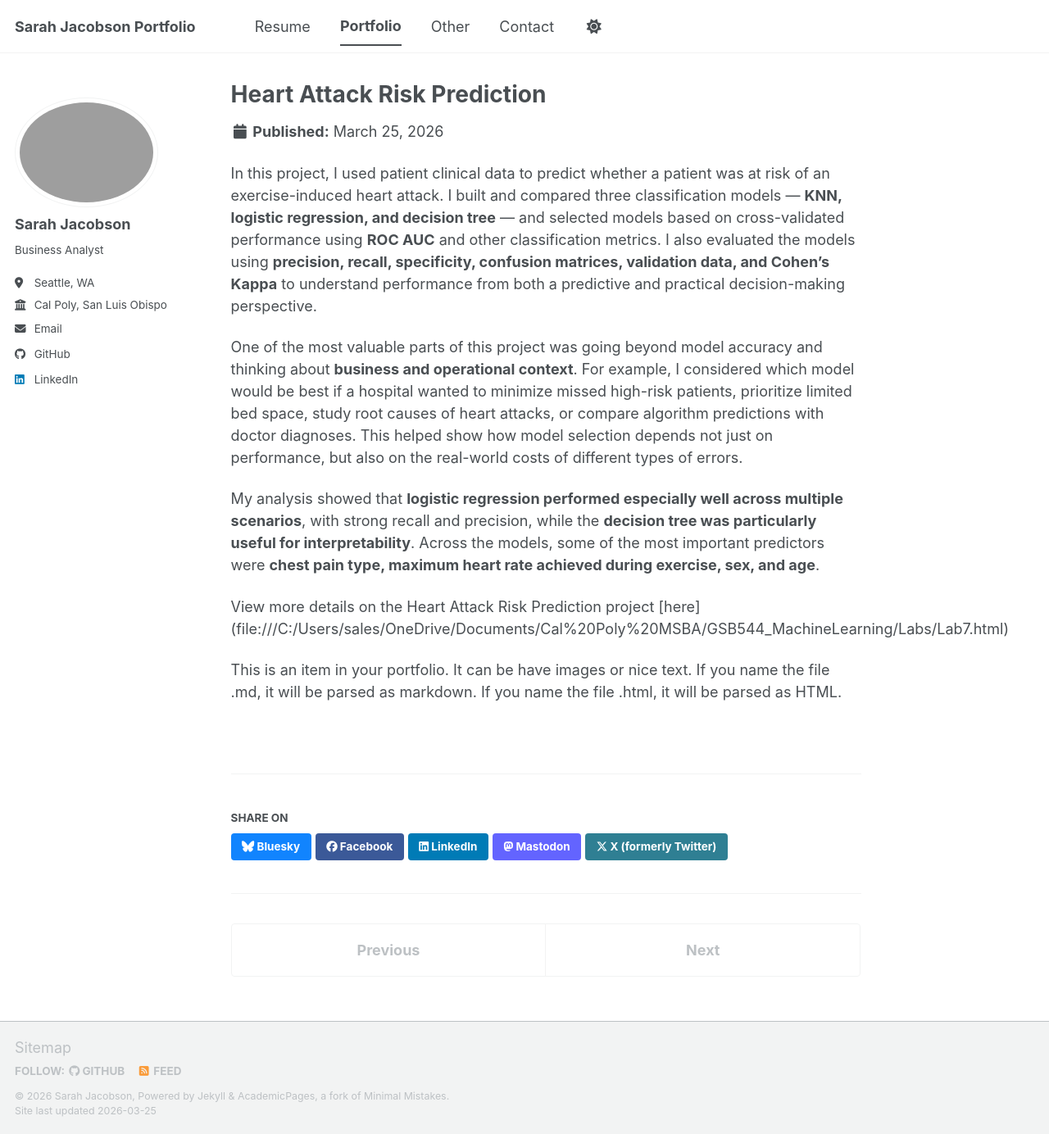
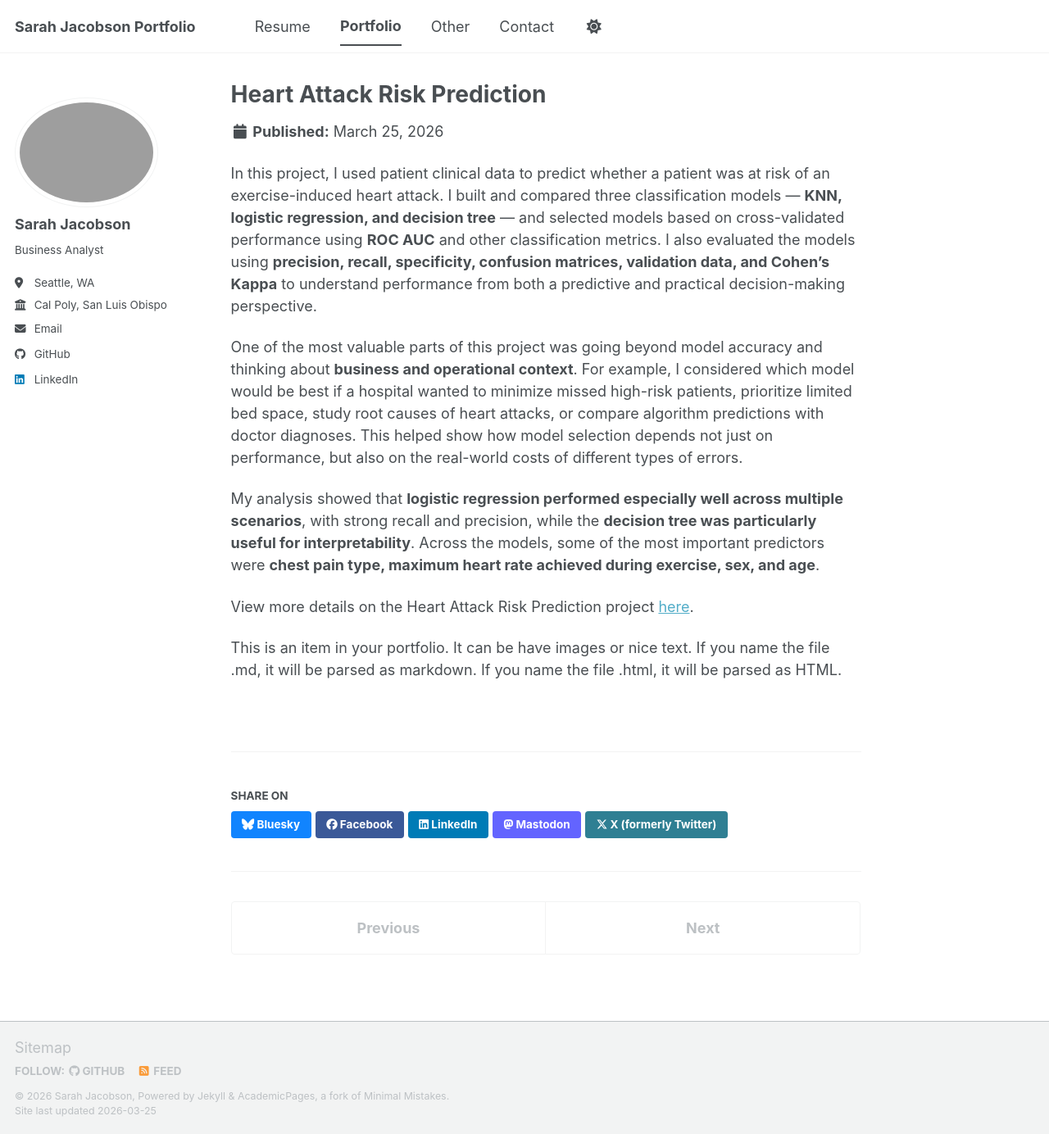
Before and after one commit to sarahjacobson123/sarahjacobson123.github.io, a Jekyll site: the page built from _portfolio/portfolio-1.md, in a window 1280 px wide and 1384 px high. Shown: the whole window at 82% size. Built offline with Jekyll 4.4.1, drawn with Linux system fonts in a browser that asks for light colours; a script bundle is joined from its source files by our own code; library files that are not in the unit come from our copies.

Commit message:
Fix markdown link formatting in portfolio-1.md

```diff
--- a/_portfolio/portfolio-1.md
+++ b/_portfolio/portfolio-1.md
@@ -10,6 +10,6 @@ One of the most valuable parts of this project was going beyond model accuracy a
 
 My analysis showed that **logistic regression performed especially well across multiple scenarios**, with strong recall and precision, while the **decision tree was particularly useful for interpretability**. Across the models, some of the most important predictors were **chest pain type, maximum heart rate achieved during exercise, sex, and age**.
 
-View more details on the Heart Attack Risk Prediction project [here] (file:///C:/Users/sales/OneDrive/Documents/Cal%20Poly%20MSBA/GSB544_MachineLearning/Labs/Lab7.html)
+View more details on the Heart Attack Risk Prediction project [here](file:///C:/Users/sales/OneDrive/Documents/Cal%20Poly%20MSBA/GSB544_MachineLearning/Labs/Lab7.html).
 
 This is an item in your portfolio. It can be have images or nice text. If you name the file .md, it will be parsed as markdown. If you name the file .html, it will be parsed as HTML.
```
